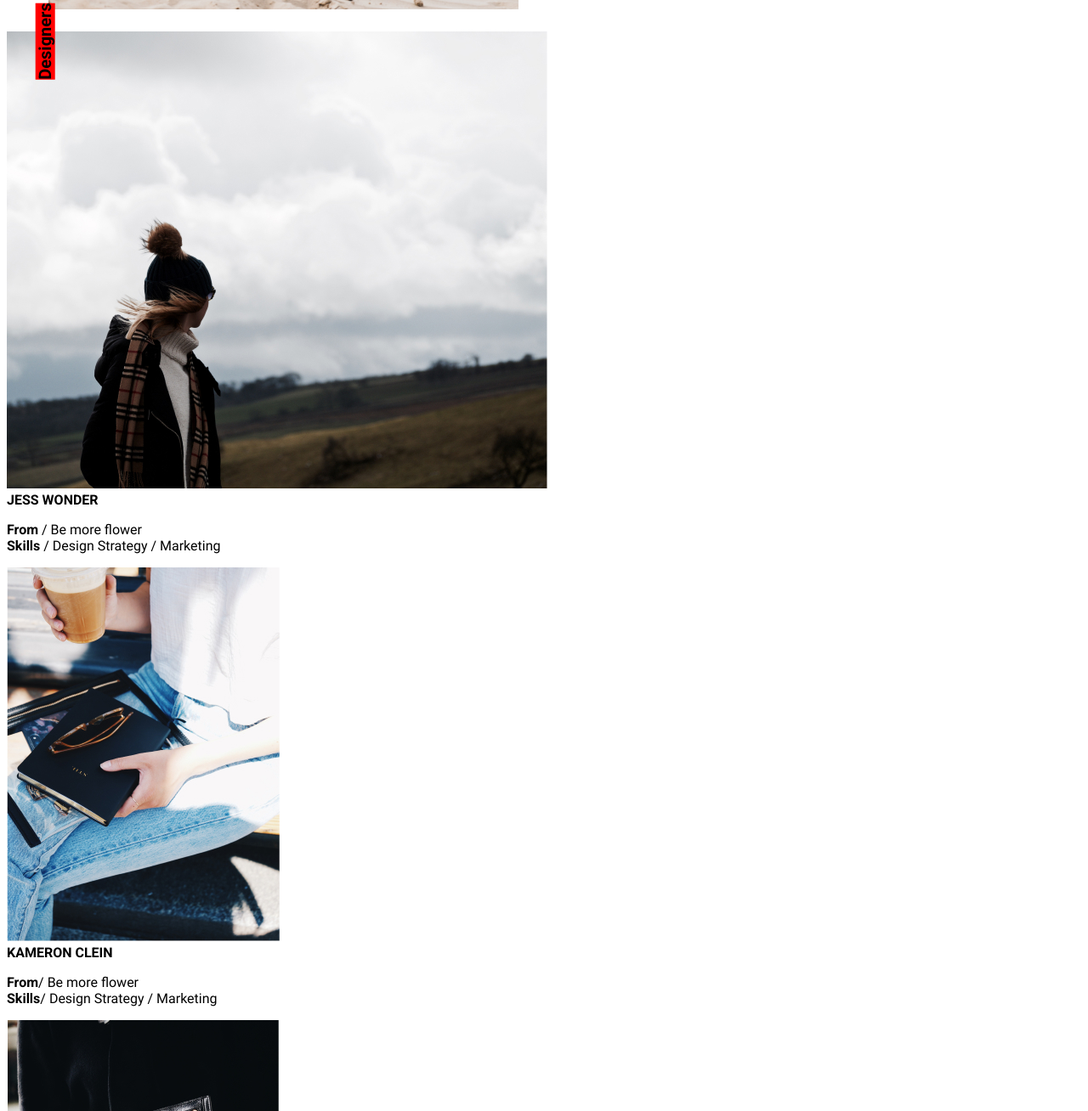
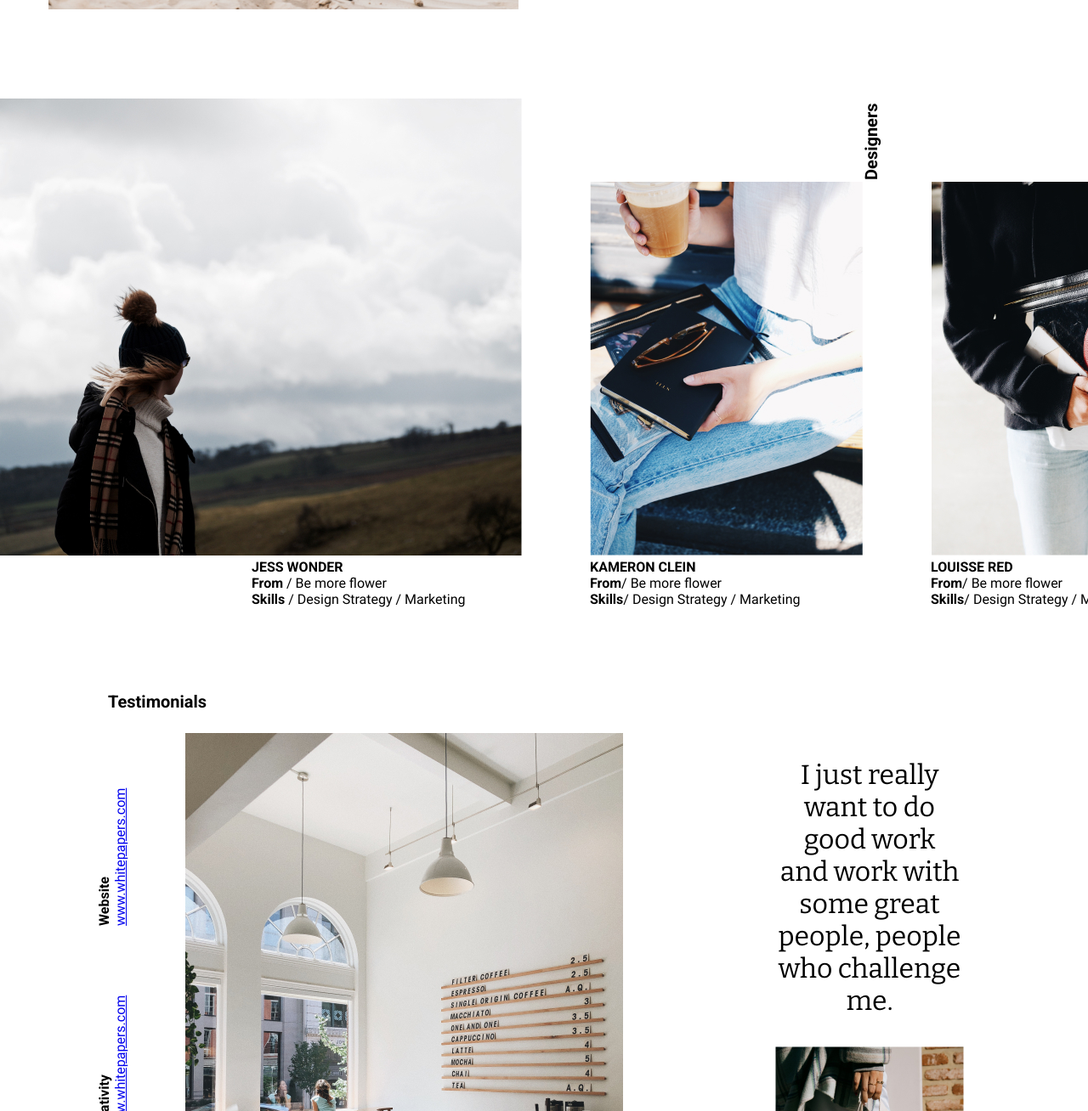
Before and after one commit to FedotovaVera/otus-css-fedotova, a plain HTML site: page index.html in a window 1280 px wide. Shown: the part 1492-2800 px from the top of the page at 85% size. Drawn offline with nearby package versions, Linux system fonts and the light colour scheme.

Commit message:
new commit

```diff
--- a/index.html
+++ b/index.html
@@ -38,22 +38,22 @@
                     <div class="biography-picture">
                          <img src="/images/jared-weiss.jpg" class="jared-weiss">
                     </div>
-                    <div class="section-title-vertical">
+                    <div class="section-title-vertical-b">
                             Biography
                     </div>
                     <div class="biography-content">
-                        <p  class="art-director-title">
+                        <div  class="art-director-title">
                             Katya <br>
                             Mills
-                        </p>
+                        </div>
 
-                        <p class="art-director-text">
+                        <div class="art-director-text">
                             Art Director
-                        </p>
-                        <p class="art-director-text">
+                        </div>
+                        <div class="art-director-text">
                             Scenography / Styling / Creative Photography / Design
-                        </p>
-
+                        </div>
+                        <div class="biography-description"></div>
                         <blockquote class="quote">
                              “The more I deal with the work <br>
                              as something that is my own,  <br>
@@ -64,69 +64,97 @@
                 </div>
             </section>
 
-            <section>
-                <div class="section-title-vertical">
+        <section class="designers-section">
+            <ul class="designers-list">
+                  <li class="designers-item designers-item-big">
+                        <figure class="names-of-designers-picture">
+                        <img src="/images/spurwing-agency.jpg">
+                        <figcaption class="names-of-designers names-of-designers-big">
+                            JESS WONDER
+                            <div class="from-skils-of-designers">
+                                <b> From </b>/ Be more flower <br>
+                                <b> Skills </b>/ Design Strategy / Marketing
+                            </div>
+                        </figcaption>
+                        </figure>
+                  </li>
+
+                  <li class="designers-item">
+                    <figure class="names-of-designers-picture">
+                        <img src="/images/stil.jpg">
+                        <figcaption class="names-of-designers">
+                            KAMERON CLEIN
+                            <div class="from-skils-of-designers">
+                                <b>From</b>/ Be more flower <br>
+                                <b>Skills</b>/ Design Strategy / Marketing
+                            </div>
+                        </figcaption>
+                    </figure>
+                 </li>
+
+                <li class="designers-item">
+                    <div class="section-title-vertical-d">
                         Designers
                     </div>
-                <img src="/images/spurwing-agency.jpg">
-                <div class="names-of-designers">
-                    JESS WONDER
-                <p class="from-skils-of-designers">
-                    <b> From </b>/ Be more flower <br>
-                    <b> Skills </b>/ Design Strategy / Marketing
-                </p>
-                </div>
+                </li>
 
-                <img src="/images/stil.jpg">
-                <div class="names-of-designers">
-                    KAMERON CLEIN
-                <p class="from-skils-of-designers">
+                <li class="designers-item">
+                    <figure class="names-of-designers-picture">
+                    <img src="/images/stil2.jpg">
+                    <figcaption class="names-of-designers">
+                        LOUISSE RED
+                    <div class="from-skils-of-designers">
                         <b>From</b>/ Be more flower <br>
                         <b>Skills</b>/ Design Strategy / Marketing
-                </p>
-                </div>
-
-                <img src="/images/stil2.jpg">
-                <div class="names-of-designers">
-                    LOUISSE RED
-                <p class="from-skils-of-designers">
-                    <b>From</b>/ Be more flower <br>
-                    <b>Skills</b>/ Design Strategy / Marketing
-                </p>
-                </div>
+                    </figcaption>
+                    </figure>
+                </li>
+            </ul>
         </section>
 
-            <section>
+            <section class="testimonials-section">
                 <div class="section-title-horizontal">
                     <b>Testimonials</b>
                 </div>
 
-                <div class="website-title">
+                <div class="website-title1">
                     Website
-                <p class="website">
+                <div class="website">
                     <a href="http://www.whitepapers.com">www.whitepapers.com</a>
-                </p>
+                </div>
                 </div>
 
-                <div class="website-title">
+                <div class="website-title2">
                     <b>Creativity</b>
-                <p class="website">
+                <div class="website">
                     <a href="http://www.whitepapers.com">www.whitepapers.com</a>
-                </p>
+                </div>
                 </div>
 
-                <div class="website-title">
+                <div class="website-title3">
                     <b>Creativity</b>
-                <p class="website">
+                <div class="website">
                     <a href="http://www.whitepapers.com">www.whitepapers.com</a>
-                </p>
                 </div>
-
+                </div>
+                <div class="testimonials-picture1">
                     <img src="/images/keghan-crossland.jpg">
+                </div>
+                <div class="text-conteiner">
                     <div class="text">
-                    I just really want to do good work and work with some great people, people who challenge me.
+                        I just really <br>
+                        want to do <br>
+                        good work <br>
+                        and work with <br>
+                        some great <br>
+                        people, people <br>
+                        who challenge <br>
+                        me.
                     </div>
-                <img src="/images/sinitta-leunen.jpg">
+                    <div class="testimonials-picture2">
+                        <img src="/images/sinitta-leunen.jpg" class="sinitta-leunen">
+                    </div>
+                </div>
             </section>
     </main>
 
--- a/style/style.css
+++ b/style/style.css
@@ -1,3 +1,7 @@
+section{
+    margin: 0% auto 5% auto;
+}
+
 .main-title{
     font-family: Playfair Display;
     font-size: 86px;
@@ -36,7 +40,7 @@
     margin: 0px;
 }
 
-.section-title-vertical {
+.section-title-vertical-b {
     font-family: "Roboto", "Arial", sans-serif;
     font-size: 20px;
     font-weight: 700;
@@ -44,9 +48,22 @@
     letter-spacing: 0em;
     text-align: right;
     position: absolute;
-    transform: rotate(-90deg);
-    background-color: red;
+    transform: rotate(-90deg) translateX(400%);
 }
+
+.section-title-vertical-d {
+    font-family: "Roboto", "Arial", sans-serif;
+    font-size: 20px;
+    font-weight: 700;
+    line-height: 23px;
+    letter-spacing: 0em;
+    text-align: right;
+    position: absolute;
+    left: 65%;
+    top: 10px;
+    transform: rotate(-90deg) translate(-50%, 450%);
+}
+
 
 .section-title-horizontal {
     font-family: "Roboto", "Arial", sans-serif;
@@ -55,8 +72,49 @@
     line-height: 23px;
     letter-spacing: 0em;
     text-align: left;
+    grid-row: 1/1;
+    grid-column: 1/3;
+    grid-area: cell-1;
+    transform: translate(10%, 40%);
 }
 
+.testimonials-picture1{
+    grid-row: 2/4;
+    grid-column: 2/2;
+    grid-area: cell-5;
+}
+
+.testimonials-picture2{
+    align-self: center;
+    margin-top: 10%;
+}
+
+.text-conteiner{
+    grid-row: 2/4;
+    grid-column: 3/3;
+    grid-area: cell-6;
+    display: flex;
+    flex-direction: column;
+}
+
+.designers-list{
+    list-style-type: none;
+    /*overflow-X: auto;*/
+    display: flex;
+    justify-content: center;
+    align-items: flex-end;
+}
+
+.designers-section{
+    /*overflow-X: auto;*/
+    height: 619px;
+    width: 1337px;
+    position: relative;
+}
+
+.names-of-designers-big{
+    transform: translate(50%, 0%);
+}
 .names-of-designers {
     font-family: "Roboto", "Arial", sans-serif;
     font-size: 16px;
@@ -75,14 +133,47 @@
     text-align: left;
 }
 
-.website-title {
+.website-title1 {
     font-family: "Roboto", "Arial", sans-serif;
     font-size: 16px;
     font-weight: 700;
     line-height: 19px;
     letter-spacing: 0em;
     text-align: left;
+    grid-row: 2/2;
+    grid-column: 1/1;
+    grid-area: cell-2;
+    transform: rotate(-90deg) translate(0%, 50%);
 }
+
+.website-title2 {
+    font-family: "Roboto", "Arial", sans-serif;
+    font-size: 16px;
+    font-weight: 700;
+    line-height: 19px;
+    letter-spacing: 0em;
+    text-align: left;
+    grid-row: 3/3;
+    grid-column: 1/1;
+    grid-area: cell-3;
+    transform: rotate(-90deg);
+    transform: rotate(-90deg) translate(0%, 50%);
+}
+
+.website-title3 {
+    font-family: "Roboto", "Arial", sans-serif;
+    font-size: 16px;
+    font-weight: 700;
+    line-height: 19px;
+    letter-spacing: 0em;
+    text-align: left;
+    grid-row: 4/4;
+    grid-column: 1/1;
+    grid-area: cell-4;
+    transform: rotate(-90deg);
+    transform: rotate(-90deg) translate(0%, 50%);
+}
+
 .website {
     font-family: "Roboto", "Arial", sans-serif;
     font-size: 16px;
@@ -92,6 +183,9 @@
     text-align: left;
 }
 
+.sinitta-leunen{
+    place-items: center;
+}
 .quote{
     font-family: Bitter;
     font-size: 26px;
@@ -99,7 +193,7 @@
     line-height: 31px;
     letter-spacing: 0em;
     text-align: left;
-    margin: 15% 10px 10px 0px;
+    margin: 5% 0px 10px 0px;
 }
 
 .text{
@@ -108,6 +202,7 @@
     font-weight: 400;
     line-height: 38px;
     letter-spacing: 0em;
+    margin-top: 30px;
     text-align: center;
 }
 
@@ -175,3 +270,25 @@ header{
 .jared-weiss{
     width: 100%;
 }
+
+.testimonials-section{
+    height: 813px;
+    width: 1400px;
+    display: grid;
+    grid-template-areas: "cell-1 cell-1 cell-1"
+                       "cell-2 cell-5 cell-6"
+                       "cell-3 cell-5 cell-6"
+                       "cell-4 cell-5 cell-6";
+    grid-template-rows:  10% 30% 30% 30%; /* 4 строки */
+    grid-template-columns: 15% 45% 25% ; /* 3 столбца */
+    place-self: center;
+}
+
+.biography-description {
+  display: block;
+  content: "";
+  width: 14px;
+  height: 4px;
+  background-color: black;
+  margin: 20% 0px 0px 0px;
+}
```
Lines whose indentation alone changed are shown as unchanged.
